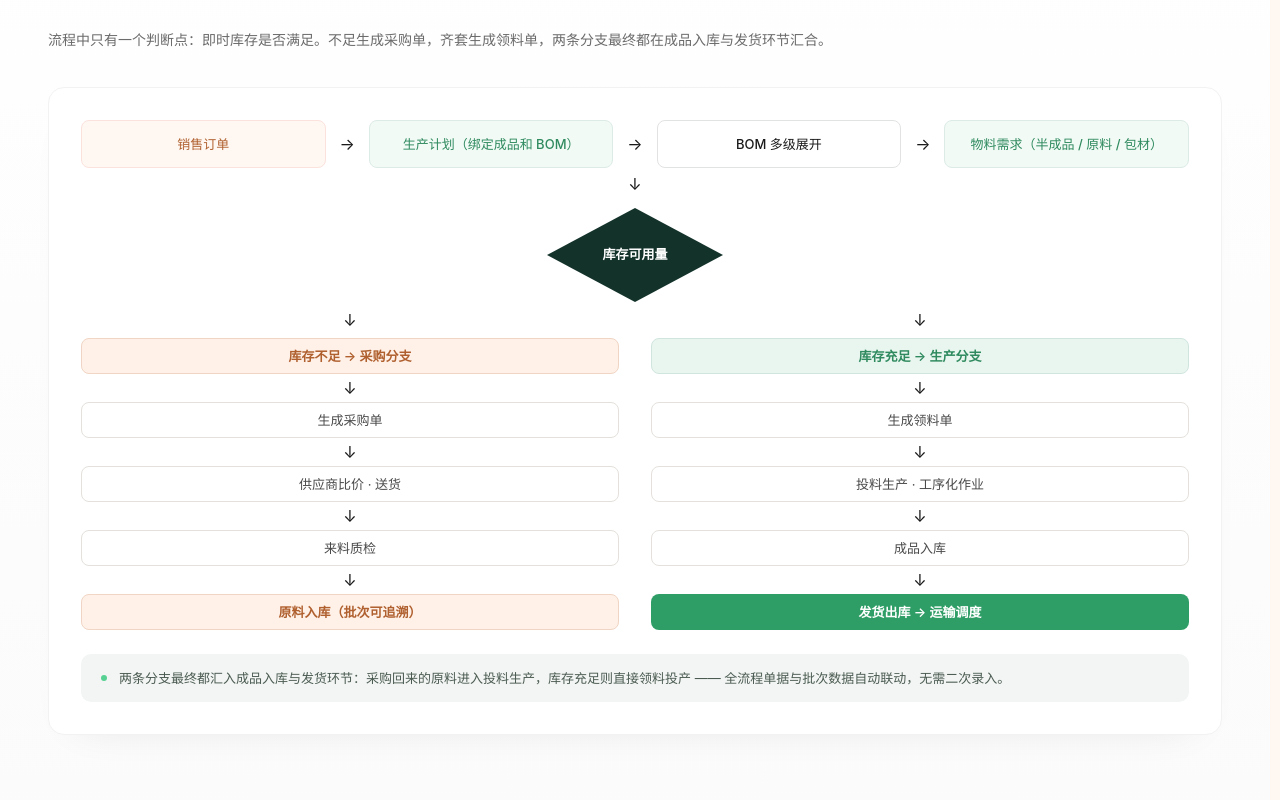
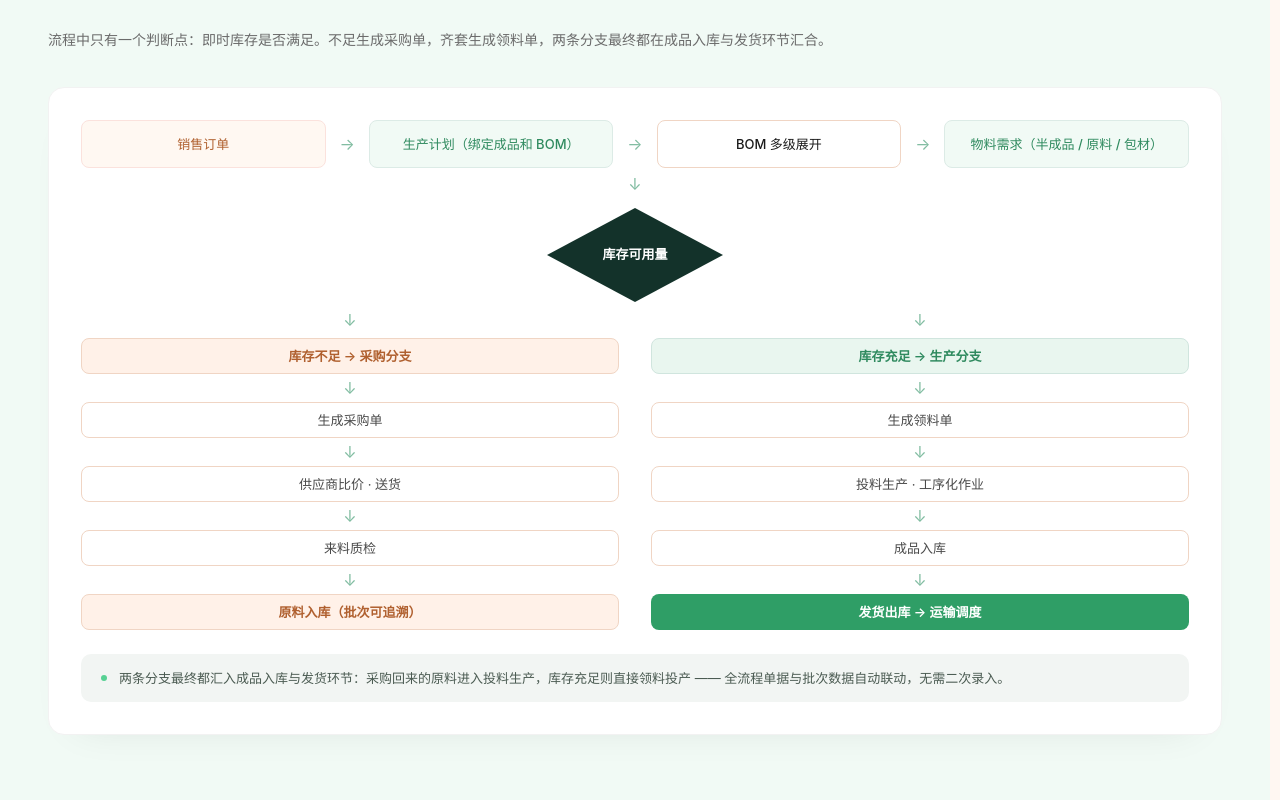
Before and after one commit to KaysonSugar/official-website, a Vue app: page / in a window 1280 px wide. Shown: the part 6460-7260 px from the top of the page. Built offline with nearby package versions, Linux system fonts and the light colour scheme.

Commit message:
style: 第七屏白盒边框统一橙、箭头改绿、整屏底改淡绿

```diff
--- a/src/components/sections/ProductionFlowSection.vue
+++ b/src/components/sections/ProductionFlowSection.vue
@@ -15,11 +15,12 @@ import { siteConfig } from '@/config/site'
  */
 const { workflow } = siteConfig
 
-// 顶部节点：底色极淡（原型 #fff8f2 / #f1faf5），边框是同色系浅一档
+// 顶部节点：底色极淡（原型 #fff8f2 / #f1faf5），边框是同色系浅一档；
+// BOM 节点白底但边框按用户要求统一橙色
 const nodeClass: Record<string, string> = {
   orange: 'border-[#fbe2dd] bg-[#fff8f2] text-[#b0602f]',
   green: 'border-[#dcebe6] bg-[#f1faf5] text-[#2f8a5f]',
-  plain: 'border-[#e1e3e2] bg-white text-ink-800',
+  plain: 'border-[#f0d5c4] bg-white text-ink-800',
 }
 
 // 分支名条 / 浅色收尾条：比顶部节点深一档，边框跟着重一点
@@ -56,7 +57,7 @@ onMounted(() => {
 </script>
 
 <template>
-  <section ref="root" class="bg-[linear-gradient(180deg,#ffffff_0%,#fafbfa_100%)] pb-[80px] pt-[100px]">
+  <section ref="root" class="bg-[#f1faf5] pb-[80px] pt-[100px]">
     <div class="container-page">
       <!-- 眉题：跟前几屏同款，11px 橙色宽字距 -->
       <p
@@ -97,7 +98,7 @@ onMounted(() => {
             <!-- 箭头：最后一个节点后面没有；窄屏隐藏（竖排时箭头没意义） -->
             <span
               v-if="node.arrow"
-              class="hidden shrink-0 px-[6px] text-[16px] text-ink-300 lg:block"
+              class="hidden shrink-0 px-[6px] text-[16px] text-[#82bda2] lg:block"
               aria-hidden="true"
               >→</span
             >
@@ -107,7 +108,7 @@ onMounted(() => {
         <!-- 判断菱形：原型是扁长的（约 176×94，比高宽两倍），用 clip-path 裁
              方块旋转只能在正方形时才等边，非等比会连圆角一起拉变形 -->
         <div class="reveal mt-[6px] flex flex-col items-center" style="--d: 580ms">
-          <span class="text-[16px] leading-[20px] text-ink-300" aria-hidden="true">↓</span>
+          <span class="text-[16px] leading-[20px] text-[#82bda2]" aria-hidden="true">↓</span>
           <div class="diamond mt-[14px] flex items-center justify-center">
             <span class="text-[13px] font-semibold text-white">{{ workflow.judge }}</span>
           </div>
@@ -122,7 +123,7 @@ onMounted(() => {
           >
             <!-- 每条分支自己的 ↓，窄屏隐藏（叠放时上不去） -->
             <span
-              class="mb-[8px] hidden text-center text-[16px] leading-[20px] text-ink-300 md:block"
+              class="mb-[8px] hidden text-center text-[16px] leading-[20px] text-[#82bda2] md:block"
               aria-hidden="true"
               >↓</span
             >
@@ -138,9 +139,9 @@ onMounted(() => {
 
             <!-- 中间步骤：白底 + 极淡暖灰边框，条目之间一条 ↓ -->
             <template v-for="(step, s) in branch.steps" :key="step">
-              <span class="my-[5px] text-center text-[16px] leading-[18px] text-ink-300" aria-hidden="true">↓</span>
+              <span class="my-[5px] text-center text-[16px] leading-[18px] text-[#82bda2]" aria-hidden="true">↓</span>
               <div
-                class="reveal flex h-[36px] items-center justify-center rounded-[8px] border border-[#e4e1dc] bg-white text-[13px] leading-[18px] text-ink-700"
+                class="reveal flex h-[36px] items-center justify-center rounded-[8px] border border-[#f0d5c4] bg-white text-[13px] leading-[18px] text-ink-700"
                 :style="{ '--d': `${680 + b * 80 + s * 60}ms` }"
               >
                 {{ step }}
@@ -148,7 +149,7 @@ onMounted(() => {
             </template>
 
             <!-- 收尾条：tinted 沿用所在分支的色调（左浅橙 / 右深绿实心） -->
-            <span class="my-[5px] text-center text-[16px] leading-[18px] text-ink-300" aria-hidden="true">↓</span>
+            <span class="my-[5px] text-center text-[16px] leading-[18px] text-[#82bda2]" aria-hidden="true">↓</span>
             <div
               class="reveal flex h-[36px] items-center justify-center rounded-[8px] border text-[13px] font-semibold leading-[18px]"
               :class="branchClass[branch.tail.tone === 'tinted' ? branch.tone : branch.tail.tone]"
```
